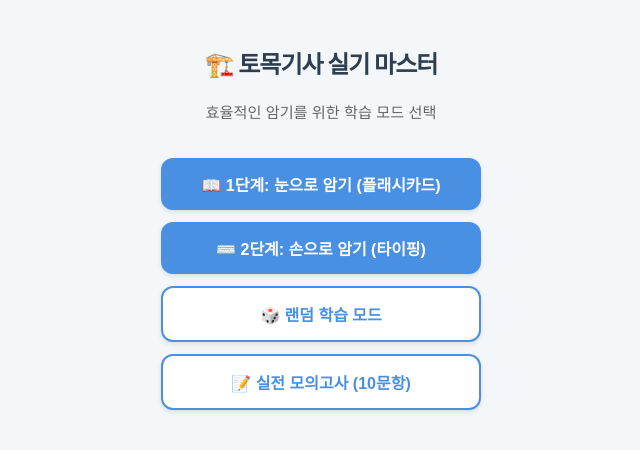
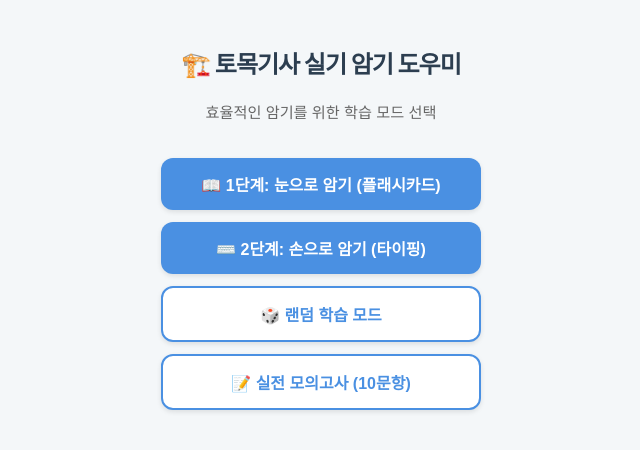
Before and after one commit to Heewon1701/CIvil-exam, a plain HTML site: page index.html in a window 1280 px wide. Shown: the whole page, without its empty margins (319-959 px from the left). Drawn offline with Linux system fonts and the light colour scheme.

Commit message:
Update index.html

```diff
--- a/index.html
+++ b/index.html
@@ -113,7 +113,7 @@
 <body>
 
 <div id="start">
-    <h2>🏗️ 토목기사 실기 마스터</h2>
+    <h2>🏗️ 토목기사 실기 암기 도우미</h2>
     <p class="subtitle">효율적인 암기를 위한 학습 모드 선택</p>
     <button class="btn-main" onclick="start('card')">📖 1단계: 눈으로 암기 (플래시카드)</button><br>
     <button class="btn-main" onclick="start('typing')">⌨️ 2단계: 손으로 암기 (타이핑)</button><br>
```
